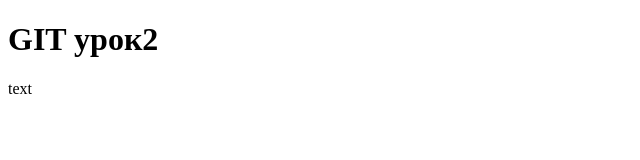
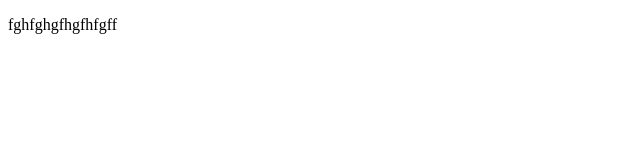
Before and after one commit to messi101010/site, a plain HTML site: page index.html in a window 1280 px wide. Shown: the whole page, without its empty margins (0-640 px from the left). Drawn offline with Linux system fonts and the light colour scheme.

Commit message:
third commit

```diff
--- a/index.html
+++ b/index.html
@@ -4,7 +4,6 @@
 	<title></title>
 </head>
 <body>
-	<h1>GIT урок2</h1>
-	<p>text</p>
+<p>fghfghgfhgfhfgff</p>
 </body>
 </html>
```
